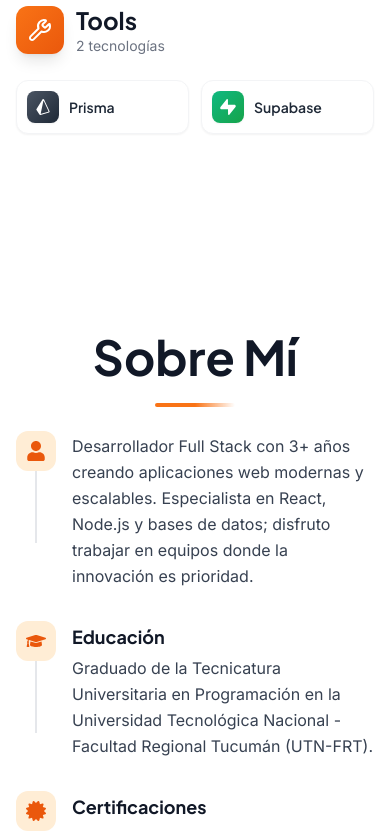
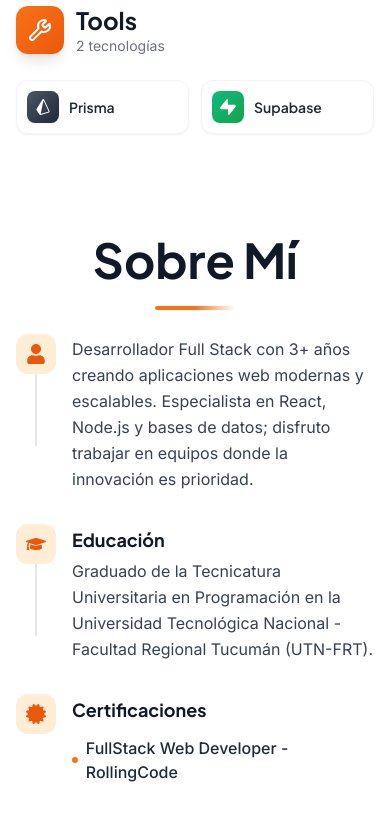
Before and after one commit to NiicoVarelaa/Portfolio-Nicolas-Varela, a React (Vite) app: page / in a window 390 px wide. Shown: the part 3292-4129 px from the top of the page. Built offline with nearby package versions, Linux system fonts and the light colour scheme; no server answers.

Commit message:
style: remove min-h-screen from content sections for compact scroll

```diff
--- a/src/components/sections/about/About.jsx
+++ b/src/components/sections/about/About.jsx
@@ -17,7 +17,7 @@ const AboutMe = () => {
     <section
       id="sobremí"
       aria-label={t.sectionTitle}
-      className="mx-auto w-full min-h-screen flex flex-col justify-center overflow-hidden px-4 py-12 md:py-16 sm:px-6 lg:px-8 max-w-6xl"
+      className="mx-auto w-full flex flex-col justify-center overflow-hidden px-4 py-12 md:py-16 sm:px-6 lg:px-8 max-w-6xl"
       role="region"
     >
       <AboutHeader title={t.sectionTitle} />
--- a/src/components/sections/contact/Contact.jsx
+++ b/src/components/sections/contact/Contact.jsx
@@ -39,7 +39,7 @@ const Contact = () => {
 
   return (
     <section
-      className="relative w-full min-h-screen py-10 sm:py-14 md:py-16 px-4 sm:px-6 lg:px-8 flex flex-col items-center justify-center overflow-hidden"
+      className="relative w-full py-10 sm:py-14 md:py-16 px-4 sm:px-6 lg:px-8 flex flex-col items-center justify-center overflow-hidden"
       id="contacto"
       aria-labelledby="contact-heading"
     >
--- a/src/components/sections/projects/Projects.jsx
+++ b/src/components/sections/projects/Projects.jsx
@@ -39,7 +39,7 @@ const Projects = () => {
   return (
     <section
       id="proyectos"
-      className="relative w-full min-h-screen py-10 sm:py-14 md:py-16 max-w-6xl mx-auto px-4 sm:px-6 lg:px-8 flex flex-col justify-center items-center"
+      className="relative w-full py-10 sm:py-14 md:py-16 max-w-6xl mx-auto px-4 sm:px-6 lg:px-8 flex flex-col justify-center items-center"
       aria-labelledby="projects-heading"
       role="region"
     >
--- a/src/components/sections/skills/Skills.jsx
+++ b/src/components/sections/skills/Skills.jsx
@@ -27,7 +27,7 @@ const Skills = () => {
 
   return (
     <section
-      className="relative w-full min-h-screen max-w-6xl py-12 md:py-16 mx-auto px-4 sm:px-6 lg:px-8 flex flex-col justify-center items-center overflow-hidden"
+      className="relative w-full max-w-6xl py-12 md:py-16 mx-auto px-4 sm:px-6 lg:px-8 flex flex-col justify-center items-center overflow-hidden"
       id="skills"
       aria-labelledby="skills-title"
     >
```
